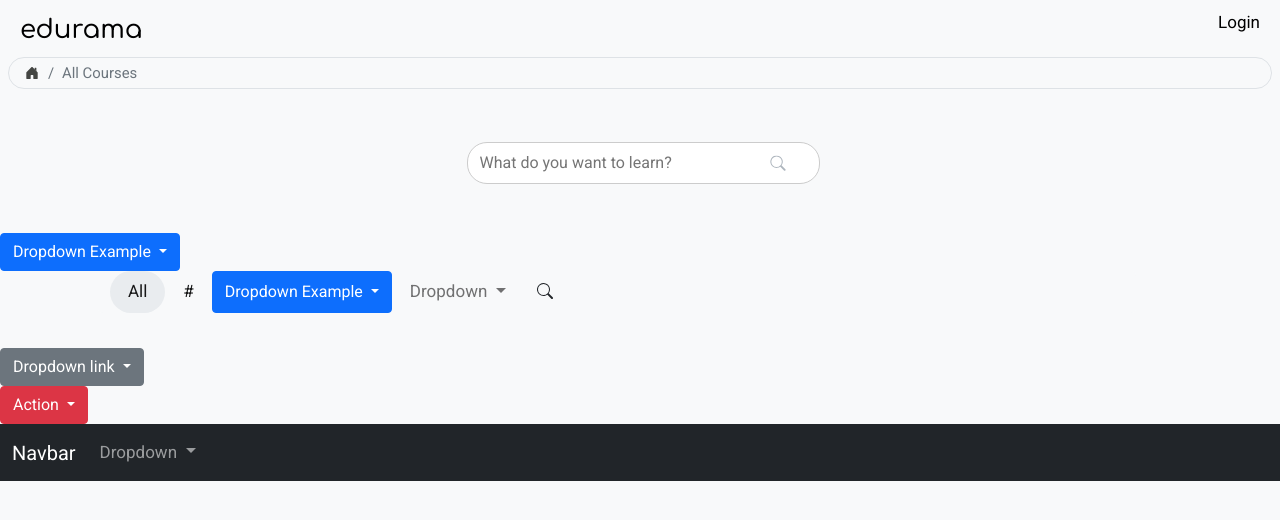
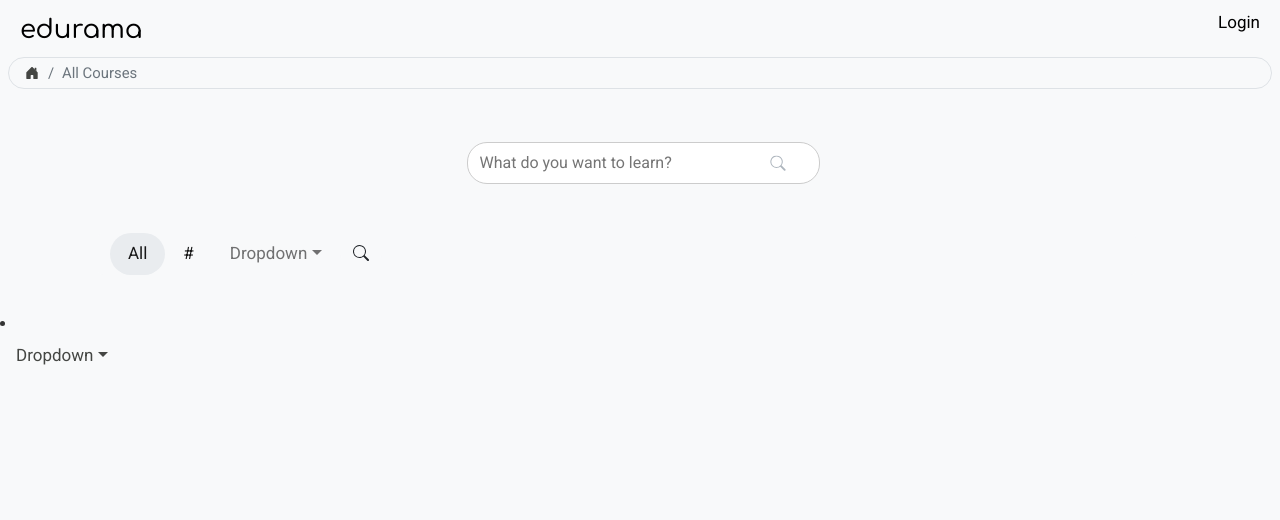
Before and after one commit to stevelab1/edusites, a Django app: page / in a window 1280 px wide. Shown: the top 520 px of the page. Run offline with Django 3.2, Linux system fonts and the light colour scheme; data that the repository does not hold is empty; some libraries are stand-ins or nearby versions.

Commit message:
dropdown

```diff
--- a/courses/templates/courses/course/list.html
+++ b/courses/templates/courses/course/list.html
@@ -107,14 +107,6 @@ position-relative top-100 start-100 translate-middle-y
 <!--    </ul>-->
 <!--  </div>-->
 
-    <button class="btn btn-primary dropdown-toggle" type="button" data-toggle="dropdown">Dropdown Example
-    <span class="caret"></span></button>
-    <ul class="dropdown-menu">
-      <li><a href="#">HTML</a></li>
-      <li><a href="#">CSS</a></li>
-      <li><a href="#">JavaScript</a></li>
-    </ul>
-
 
 <div class="container">
 
@@ -156,26 +148,16 @@ position-relative top-100 start-100 translate-middle-y
 <!--      {% endfor %}-->
 
 
-    <button class="btn btn-primary dropdown-toggle" type="button" data-toggle="dropdown">Dropdown Example
-    <span class="caret"></span></button>
+<li class="nav-item dropdown">
+    <a class="nav-link dropdown-toggle" data-bs-toggle="dropdown" href="#" role="button" aria-expanded="false">Dropdown</a>
     <ul class="dropdown-menu">
-      <li><a href="#">HTML</a></li>
-      <li><a href="#">CSS</a></li>
-      <li><a href="#">JavaScript</a></li>
-    </ul>
-
-
-        <li class="nav-item dropdown">
-          <a class="nav-link dropdown-toggle" href="#" id="navbarDarkDropdownMenuLink" role="button" data-bs-toggle="dropdown" aria-expanded="false">
-            Dropdown
-          </a>
-          <ul class="dropdown-menu dropdown-menu-dark" aria-labelledby="navbarDarkDropdownMenuLink">
       <li><a class="dropdown-item" href="#">Action</a></li>
       <li><a class="dropdown-item" href="#">Another action</a></li>
       <li><a class="dropdown-item" href="#">Something else here</a></li>
+      <li><hr class="dropdown-divider"></li>
+      <li><a class="dropdown-item" href="#">Separated link</a></li>
     </ul>
   </li>
-
 
            <a class="btn btn-outline-light rounded-pill text-dark" href="{% url "search" %}"><svg xmlns="http://www.w3.org/2000/svg" width="16" height="16" fill="currentColor" class="bi bi-search" viewBox="0 0 16 16">
   <path d="M11.742 10.344a6.5 6.5 0 1 0-1.397 1.398h-.001c.03.04.062.078.098.115l3.85 3.85a1 1 0 0 0 1.415-1.414l-3.85-3.85a1.007 1.007 0 0 0-.115-.1zM12 6.5a5.5 5.5 0 1 1-11 0 5.5 5.5 0 0 1 11 0z"/></a>
@@ -217,23 +199,8 @@ position-relative top-100 start-100 translate-middle-y
     </div>
 </div>
 
-<div class="dropdown">
-  <a class="btn btn-secondary dropdown-toggle" href="#" role="button" id="dropdownMenuLink" data-bs-toggle="dropdown" aria-expanded="false">
-    Dropdown link
-  </a>
-
-  <ul class="dropdown-menu" aria-labelledby="dropdownMenuLink">
-    <li><a class="dropdown-item" href="#">Action</a></li>
-    <li><a class="dropdown-item" href="#">Another action</a></li>
-    <li><a class="dropdown-item" href="#">Something else here</a></li>
-  </ul>
-</div>
-
-<!-- Example single danger button -->
-<div class="btn-group">
-  <button type="button" class="btn btn-danger dropdown-toggle" data-bs-toggle="dropdown" aria-expanded="false">
-    Action
-  </button>
+<li class="nav-item dropdown">
+    <a class="nav-link dropdown-toggle" data-bs-toggle="dropdown" href="#" role="button" aria-expanded="false">Dropdown</a>
     <ul class="dropdown-menu">
       <li><a class="dropdown-item" href="#">Action</a></li>
       <li><a class="dropdown-item" href="#">Another action</a></li>
@@ -241,29 +208,6 @@ position-relative top-100 start-100 translate-middle-y
       <li><hr class="dropdown-divider"></li>
       <li><a class="dropdown-item" href="#">Separated link</a></li>
     </ul>
-</div>
-
-<nav class="navbar navbar-expand-lg navbar-dark bg-dark">
-  <div class="container-fluid">
-    <a class="navbar-brand" href="#">Navbar</a>
-    <button class="navbar-toggler" type="button" data-bs-toggle="collapse" data-bs-target="#navbarNavDarkDropdown" aria-controls="navbarNavDarkDropdown" aria-expanded="false" aria-label="Toggle navigation">
-      <span class="navbar-toggler-icon"></span>
-    </button>
-    <div class="collapse navbar-collapse" id="navbarNavDarkDropdown">
-      <ul class="navbar-nav">
-        <li class="nav-item dropdown">
-          <a class="nav-link dropdown-toggle" href="#" id="navbarDarkDropdownMenuLink" role="button" data-bs-toggle="dropdown" aria-expanded="false">
-            Dropdown
-          </a>
-          <ul class="dropdown-menu dropdown-menu-dark" aria-labelledby="navbarDarkDropdownMenuLink">
-            <li><a class="dropdown-item" href="#">Action</a></li>
-            <li><a class="dropdown-item" href="#">Another action</a></li>
-            <li><a class="dropdown-item" href="#">Something else here</a></li>
-          </ul>
   </li>
-      </ul>
-    </div>
-  </div>
-</nav>
 
 {% endblock %}
```
Lines whose indentation alone changed are shown as unchanged.
